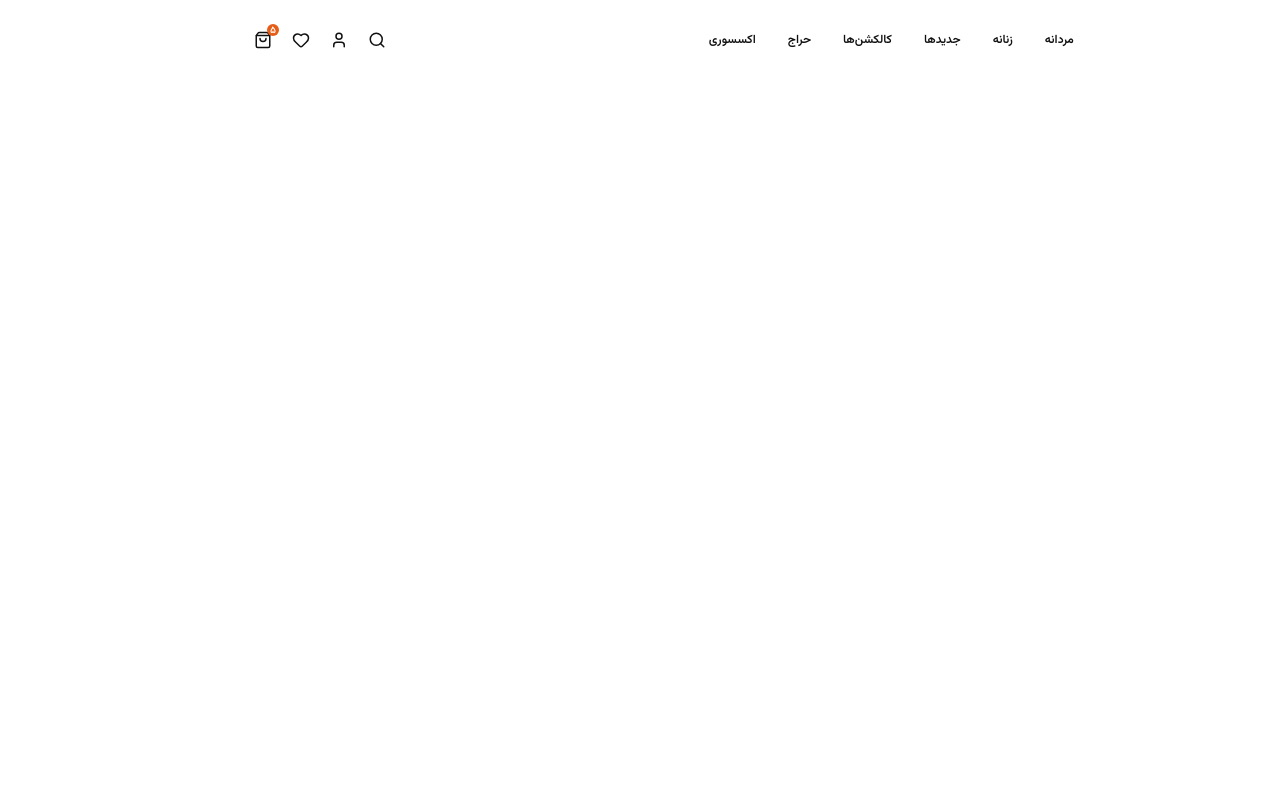
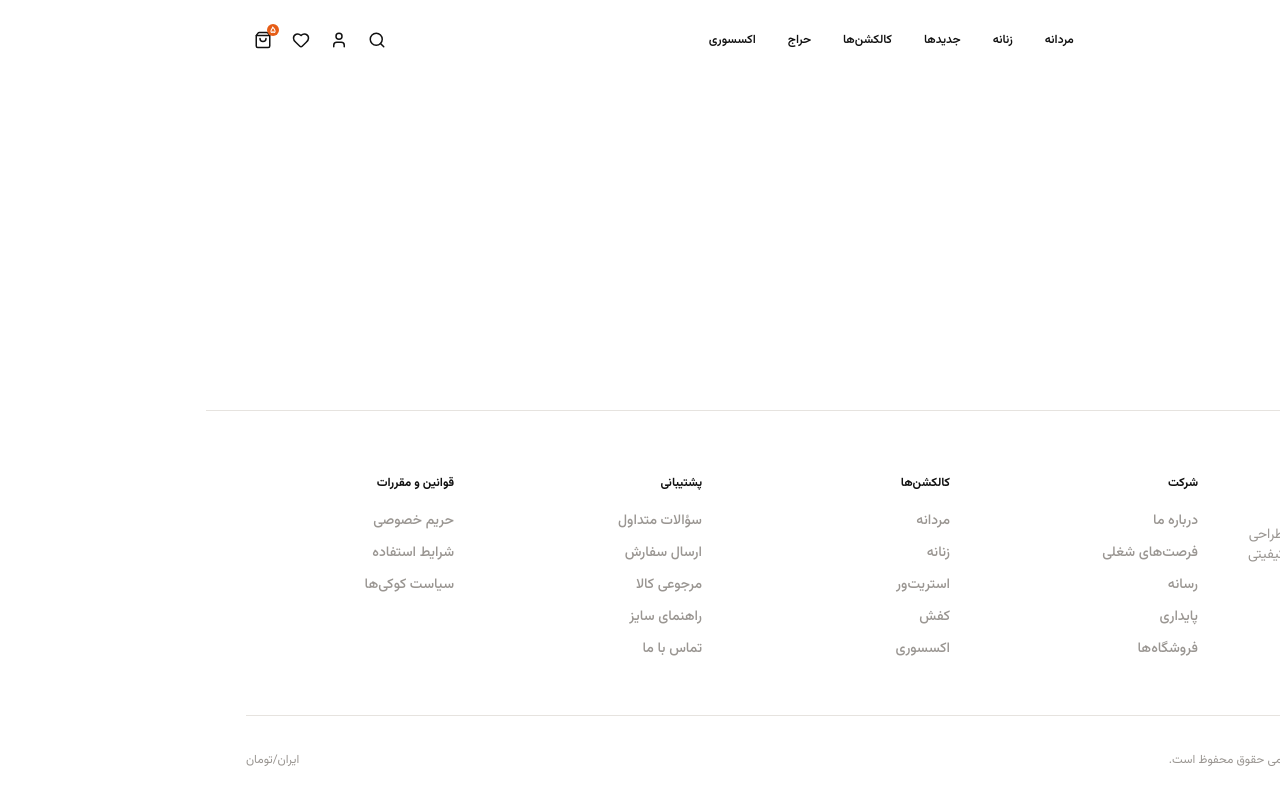
Before and after one commit to bardia-asd/fashion-store, a React (Vite) app: page / in a window 1280 px wide. Built offline with nearby package versions, Linux system fonts and the light colour scheme.

Commit message:
feat: add footer

```diff
--- /dev/null
+++ b/src/components/layouts/Footer/Footer.jsx
@@ -0,0 +1,78 @@
+import { Link } from "react-router";
+import { footerSections } from "@/data/footerData";
+
+const Footer = () => {
+    return (
+        // Main footer section
+        <footer className="bg-background pt-16 pb-8 border-t">
+            <div className="container-app">
+                {/* Footer content with brand information and navigation sections */}
+                <div className="grid grid-cols-2 lg:grid-cols-5 gap-10 mb-14">
+                    {/* Brand information and social links */}
+                    <div className="col-span-2 lg:col-span-1">
+                        <Link
+                            to="/"
+                            className="text-2xl tracking-widest font-bold font-serif">
+                            DBY
+                        </Link>
+
+                        {/* Short description of the brand */}
+                        <p className="text-muted-foreground text-sm mt-4">
+                            مدی که برای کمد لباس مدرن طراحی شده است. قطعاتی
+                            ماندگار با کیفیتی استثنایی.
+                        </p>
+
+                        {/* Social media links */}
+                        <div className="flex items-center gap-3 mt-6">
+                            <div className="flex items-center justify-center size-8 rounded-full font-bold text-xs bg-muted">
+                                IG
+                            </div>
+                            <div className="flex items-center justify-center size-8 rounded-full font-bold text-xs bg-muted">
+                                Tw
+                            </div>
+                            <div className="flex items-center justify-center size-8 rounded-full font-bold text-xs bg-muted">
+                                TK
+                            </div>
+                            <div className="flex items-center justify-center size-8 rounded-full font-bold text-xs bg-muted">
+                                YT
+                            </div>
+                        </div>
+                    </div>
+
+                    {/* Render each footer navigation section */}
+                    {footerSections.map(({ title, links }) => (
+                        <div key={title}>
+                            {/* Footer section title */}
+                            <h5 className="text-[10px] lg:text-xs font-bold">
+                                {title}
+                            </h5>
+
+                            {/* Render links for the current section */}
+                            <div className="flex flex-col gap-3 mt-5">
+                                {links.map((link) => (
+                                    <Link
+                                        key={link.label}
+                                        to={link.href}
+                                        className="font-medium text-sm text-muted-foreground">
+                                        {link.label}
+                                    </Link>
+                                ))}
+                            </div>
+                        </div>
+                    ))}
+                </div>
+
+                {/* Copyright and country information */}
+                <div className="flex flex-col sm:flex-row items-center justify-center sm:justify-between gap-4 pt-9 border-t text-xs text-muted-foreground">
+                    <span>
+                        © ۱۴۰۵ دیزاین بای یاش (DBY). تمامی حقوق محفوظ است.
+                    </span>
+
+                    <span>ایران/تومان</span>
+                </div>
+            </div>
+        </footer>
+    );
+};
+
+export default Footer;
--- /dev/null
+++ b/src/components/layouts/Footer/index.js
@@ -0,0 +1 @@
+export { default } from "./Footer";
--- a/src/components/layouts/RootLayout/RootLayout.jsx
+++ b/src/components/layouts/RootLayout/RootLayout.jsx
@@ -1,15 +1,18 @@
 import { Outlet } from "react-router";
 import Header from "../Header";
 import BottomNavigation from "../BottomNavigation";
+import Footer from "../Footer";
 
 const RootLayout = () => {
     return (
-        <div className="flex flex-col min-h-dvh">
+        <div className="flex flex-col min-h-dvh pb-14 md:pb-0">
             <Header />
 
             <main className="flex-1">
                 <Outlet />
             </main>
+
+            <Footer />
 
             <BottomNavigation />
         </div>
--- /dev/null
+++ b/src/data/footerData.js
@@ -0,0 +1,40 @@
+export const footerSections = [
+    {
+        title: "شرکت",
+        links: [
+            { label: "درباره ما", href: "/" },
+            { label: "فرصت‌های شغلی", href: "/" },
+            { label: "رسانه", href: "/" },
+            { label: "پایداری", href: "/" },
+            { label: "فروشگاه‌ها", href: "/" },
+        ],
+    },
+    {
+        title: "کالکشن‌ها",
+        links: [
+            { label: "مردانه", href: "/" },
+            { label: "زنانه", href: "/" },
+            { label: "استریت‌ور", href: "/" },
+            { label: "کفش", href: "/" },
+            { label: "اکسسوری", href: "/" },
+        ],
+    },
+    {
+        title: "پشتیبانی",
+        links: [
+            { label: "سؤالات متداول", href: "/" },
+            { label: "ارسال سفارش", href: "/" },
+            { label: "مرجوعی کالا", href: "/" },
+            { label: "راهنمای سایز", href: "/" },
+            { label: "تماس با ما", href: "/" },
+        ],
+    },
+    {
+        title: "قوانین و مقررات",
+        links: [
+            { label: "حریم خصوصی", href: "/" },
+            { label: "شرایط استفاده", href: "/" },
+            { label: "سیاست کوکی‌ها", href: "/" },
+        ],
+    },
+];
```
